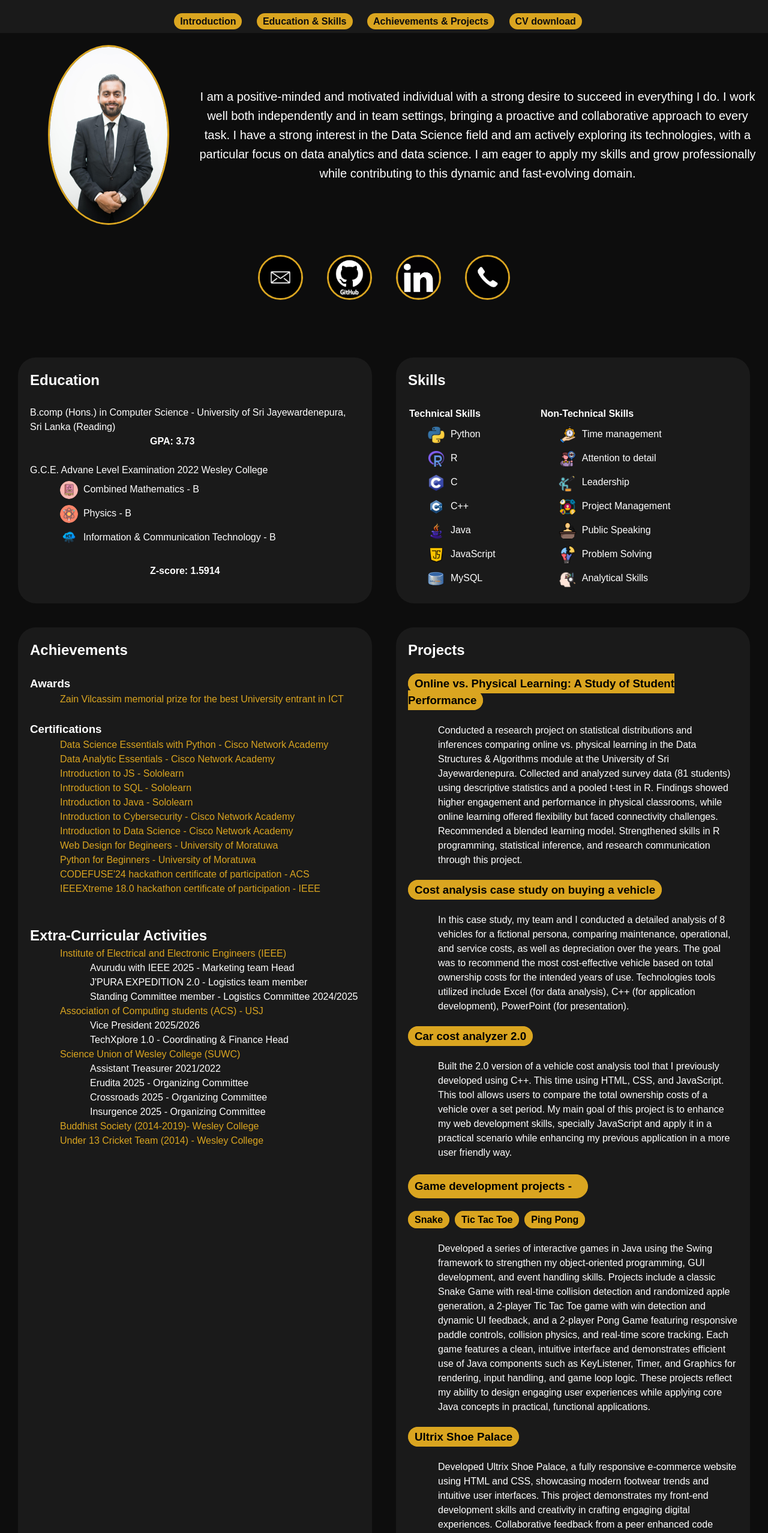
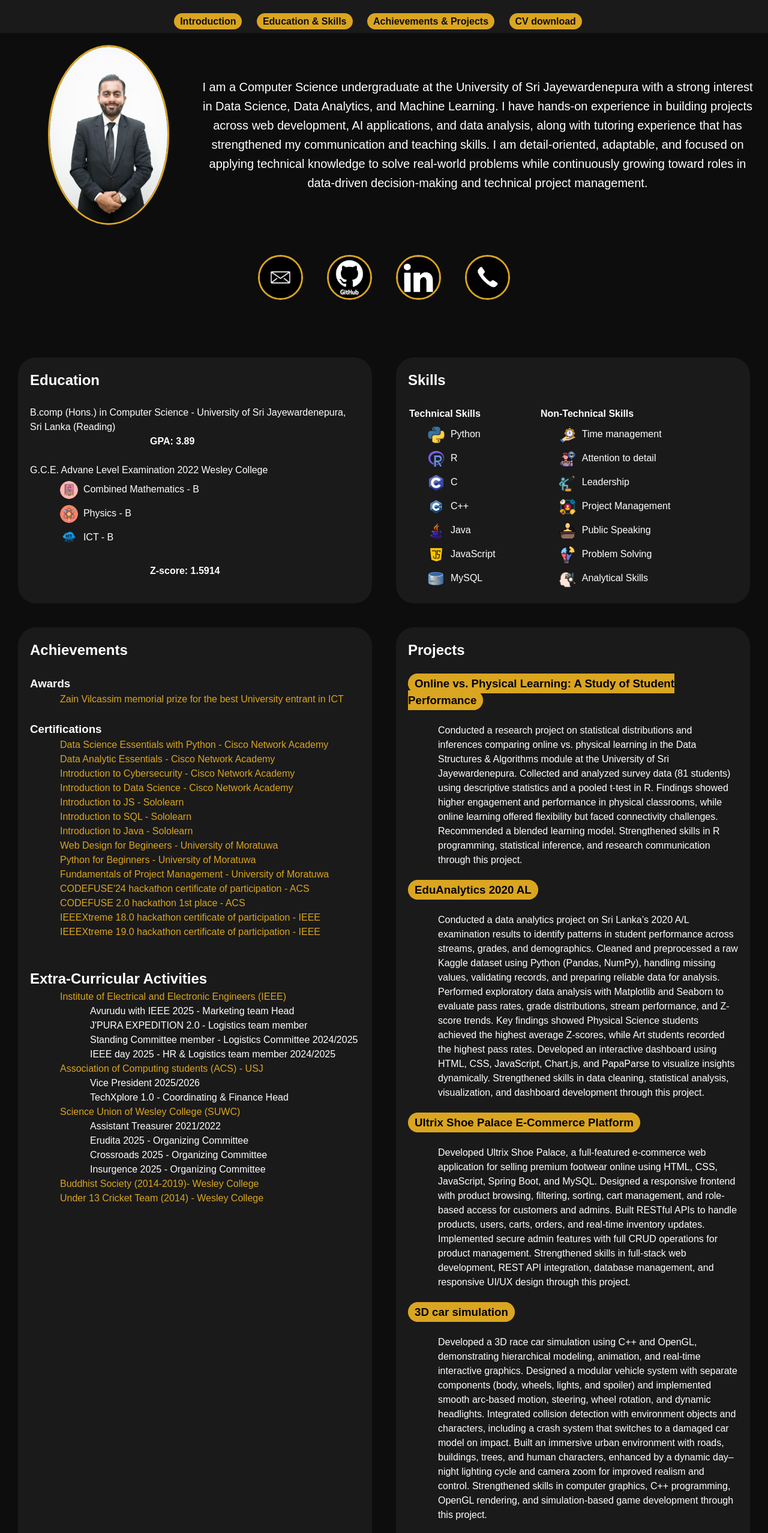
Before and after one commit to anushka-rodrigo/Personal-Portfolio, a plain HTML site: page index.html in a window 1280 px wide. Shown: the part 44-2600 px from the top of the page at 60% size. Drawn offline with Linux system fonts and the light colour scheme.

Commit message:
updated protfolio with new projects and certification

```diff
--- a/index.html
+++ b/index.html
@@ -22,11 +22,7 @@
 			<img src="img/profilepic.jpg" alt="profile_pic" width=150 height=200>
 
 			<p id="bio">
-				I am a positive-minded and motivated individual with a strong desire to succeed in everything I do.
-				I work well both independently and in team settings, bringing a proactive and collaborative approach to every task.
-				I have a strong interest in the Data Science field and am actively exploring its technologies,
-				with a particular focus on data analytics and data science. I am eager to apply my skills and grow professionally
-				while contributing to this dynamic and fast-evolving domain.
+				I am a Computer Science undergraduate at the University of Sri Jayewardenepura with a strong interest in Data Science, Data Analytics, and Machine Learning. I have hands-on experience in building projects across web development, AI applications, and data analysis, along with tutoring experience that has strengthened my communication and teaching skills. I am detail-oriented, adaptable, and focused on applying technical knowledge to solve real-world problems while continuously growing toward roles in data-driven decision-making and technical project management.
 			</p>
 
 		</section>
@@ -43,13 +39,13 @@
 			<h2>Education </h2><br>
 			<p id="degree">
 				B.comp (Hons.) in Computer Science - University of Sri Jayewardenepura, Sri Lanka (Reading) <br>
-				<div style="margin-left: 200px;"><b>GPA: 3.73</b></div><br>
+				<div style="margin-left: 200px;"><b>GPA: 3.89</b></div><br>
 
 				G.C.E. Advane Level Examination 2022 Wesley College <br>
 				<ul id="al">
 					<li><img src="img/math.png"> &nbsp;Combined Mathematics - B</li>
 					<li><img src="img/phy6.png"> &nbsp;Physics - B</li>
-					<li><img src="img/ict.png"> &nbsp;Information & Communication Technology - B</li>
+					<li><img src="img/ict.png"> &nbsp;ICT - B</li>
 				</ul><br>
 				<div style="margin-left: 200px;"><b>Z-score: 1.5914</b></div>
 			</p>
@@ -102,15 +98,18 @@
 				<ul id="certi">
 					<li><a href="https://www.credly.com/badges/f858f9c0-d34e-4df6-bb37-a3506c69d9ea/public_url">Data Science Essentials with Python - Cisco Network Academy</a></li>
 					<li><a href="https://www.credly.com/badges/027a4441-a303-4e3c-bcfc-44f6f750b5ed/public_url">Data Analytic Essentials - Cisco Network Academy</a></li>
+					<li><a href="https://www.credly.com/badges/0d5ceada-6941-446b-b38a-cd3bfcdb621e/public_url">Introduction to Cybersecurity - Cisco Network Academy</a></li>
+					<li><a href="https://www.credly.com/badges/00ee8d2c-5c21-49eb-9007-da3ae907a6ab/public_url">Introduction to Data Science - Cisco Network Academy</a></li>
 					<li><a href="https://www.sololearn.com/en/certificates/CC-DOLXZ9DO">Introduction to JS - Sololearn</a></li>
 					<li><a href="https://www.sololearn.com/en/certificates/CC-OZBA3BIQ">Introduction to SQL - Sololearn</a></li>
 					<li><a href="https://www.sololearn.com/en/certificates/CC-VSYXPBN3">Introduction to Java - Sololearn</a></li>
-					<li><a href="https://www.credly.com/badges/0d5ceada-6941-446b-b38a-cd3bfcdb621e/public_url">Introduction to Cybersecurity - Cisco Network Academy</a></li>
-					<li><a href="https://www.credly.com/badges/00ee8d2c-5c21-49eb-9007-da3ae907a6ab/public_url">Introduction to Data Science - Cisco Network Academy</a></li>
 					<li>Web Design for Begineers - University of Moratuwa</li>
 					<li>Python for Beginners - University of Moratuwa</li>
+					<li>Fundamentals of Project Management - University of Moratuwa</li>
 					<li>CODEFUSE'24 hackathon certificate of participation - ACS</li>
+					<li>CODEFUSE 2.0 hackathon 1st place - ACS</li>
 					<li>IEEEXtreme 18.0 hackathon certificate of participation - IEEE</li>
+					<li>IEEEXtreme 19.0 hackathon certificate of participation - IEEE</li>
 				</ul>
 				<br><br>
 			<h2>Extra-Curricular Activities</h2>
@@ -120,6 +119,7 @@
 					<li>Avurudu with IEEE 2025 - Marketing team Head</li>
 					<li>J'PURA EXPEDITION 2.0 - Logistics team member</li>
 					<li>Standing Committee member - Logistics Committee 2024/2025</li>
+					<li>IEEE day 2025 - HR & Logistics team member 2024/2025</li>
 				</ul>
 				<li>Association of Computing students (ACS) - USJ</li>
 				<ul id="description">
@@ -152,6 +152,26 @@
 				skills in R programming, statistical inference, and research communication through this project.
 			</p><br>
 
+			<h3><a href="https://github.com/anushka-rodrigo/EduAnalytics-2020-AL.git">EduAnalytics 2020 AL</a></h3>
+			<p>
+				<br>Conducted a data analytics project on Sri Lanka’s 2020 A/L examination results to identify patterns in student performance across streams, grades, and demographics. Cleaned and preprocessed a raw Kaggle dataset using Python (Pandas, NumPy), handling missing values, validating records, and preparing reliable data for analysis. Performed exploratory data analysis with Matplotlib and Seaborn to evaluate pass rates, grade distributions, stream performance, and Z-score trends. Key findings showed Physical Science students achieved the highest average Z-scores, while Art students recorded the highest pass rates. Developed an interactive dashboard using HTML, CSS, JavaScript, Chart.js, and PapaParse to visualize insights dynamically. Strengthened skills in data cleaning, statistical analysis, visualization, and dashboard development through this project.
+			</p><br>
+
+			<h3><a href="https://github.com/anushka-rodrigo/Ultrix-Shoe-Palace-E-Commerce-Platform.git">Ultrix Shoe Palace E-Commerce Platform</a></h3>
+			<p>
+				<br>Developed Ultrix Shoe Palace, a full-featured e-commerce web application for selling premium footwear online using HTML, CSS, JavaScript, Spring Boot, and MySQL. Designed a responsive frontend with product browsing, filtering, sorting, cart management, and role-based access for customers and admins. Built RESTful APIs to handle products, users, carts, orders, and real-time inventory updates. Implemented secure admin features with full CRUD operations for product management. Strengthened skills in full-stack web development, REST API integration, database management, and responsive UI/UX design through this project.
+			</p><br>
+
+			<h3><a href="https://github.com/anushka-rodrigo/3D-Race-Car-Simulation.git">3D car simulation</a></h3>
+			<p>
+				<br>Developed a 3D race car simulation using C++ and OpenGL, demonstrating hierarchical modeling, animation, and real-time interactive graphics. Designed a modular vehicle system with separate components (body, wheels, lights, and spoiler) and implemented smooth arc-based motion, steering, wheel rotation, and dynamic headlights. Integrated collision detection with environment objects and characters, including a crash system that switches to a damaged car model on impact. Built an immersive urban environment with roads, buildings, trees, and human characters, enhanced by a dynamic day–night lighting cycle and camera zoom for improved realism and control. Strengthened skills in computer graphics, C++ programming, OpenGL rendering, and simulation-based game development through this project.
+			</p><br>
+
+			<h3><a href="https://github.com/anushka-rodrigo/Document_Summarizer.git">Document Summarizer</a></h3>
+			<p>
+				<br>Built a local AI-powered PDF summarization application that runs entirely offline, ensuring privacy with no API keys or cloud dependency. Developed using Python with Streamlit for the UI and Ollama for running open-source LLMs such as DeepSeek R1, Phi-3, and LLaMA models locally. Implemented an iterative refinement pipeline using LangChain PromptTemplates, where the model progressively improves summaries across multiple passes for higher accuracy and coherence. Added features for key point extraction, side-by-side comparison of initial and final summaries, model switching via sidebar, and downloadable outputs. Strengthened skills in AI integration, prompt engineering, LLM orchestration, and full-stack Python application development through this project.
+			</p><br>
+
 			<h3><a href="https://github.com/anushka-rodrigo/Car-cost-calculator.git">Cost analysis case study on buying a vehicle</a></h3>
 			<p>
 				<br>In this case study, my team and I conducted a detailed analysis of 8 vehicles for a fictional persona, comparing maintenance, operational, and service costs, as well as depreciation over the years. The goal was to recommend the most cost-effective vehicle based on total ownership costs for the intended years of use.
@@ -176,13 +196,6 @@
 				<br>Developed a series of interactive games in Java using the Swing framework to strengthen my object-oriented programming, GUI development, and event handling skills. Projects include a classic Snake Game with real-time collision detection and randomized apple generation, a 2-player Tic Tac Toe game with win detection and dynamic UI feedback, and a 2-player Pong Game featuring responsive paddle controls, collision physics, and real-time score tracking. Each game features a clean, intuitive interface and demonstrates efficient use of Java components such as KeyListener, Timer, and Graphics for rendering, input handling, and game loop logic. These projects reflect my ability to design engaging user experiences while applying core Java concepts in practical, functional applications.
 			</p><br>
 
-			<h3><a href="https://github.com/anushka-rodrigo/Ultrix-Shoe-Palace.git">Ultrix Shoe Palace</a></h3>
-			<p>
-				<br>Developed Ultrix Shoe Palace, a fully responsive e-commerce website using HTML and CSS, showcasing modern footwear trends and intuitive user interfaces.
-				This project demonstrates my front-end development skills and creativity in crafting engaging digital experiences.
-				Collaborative feedback from a peer enhanced code quality and user experience, reinforcing my problem-solving and teamwork abilities in a real-world development context.
-			</p><br>
-
 		</section>
 
 		</div>
@@ -198,7 +211,7 @@
 	</main>
 
 	<footer>
-		&copy; 2025 Anushka Rodrigo. All Rights Recieved.
+		&copy; 2026 Anushka Rodrigo. All Rights Recieved.
 	</footer>
 </body>
 </html>
```
